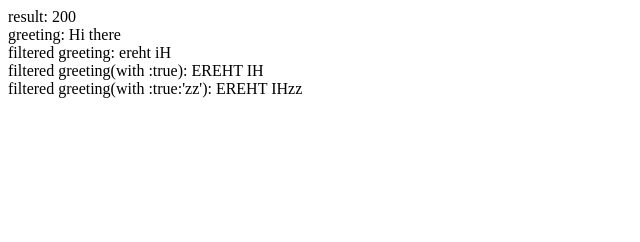
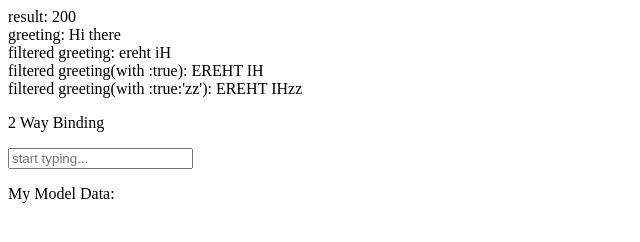
Before and after one commit to msbaek/angularjs-tutorial, a website: page app/custom-service.html in a window 1280 px wide. Shown: the whole page, without its empty margins (0-640 px from the left). Drawn offline with Linux system fonts and the light colour scheme.

Commit message:
2 way binding

```diff
--- a/app/custom-service.html
+++ b/app/custom-service.html
@@ -12,5 +12,10 @@
     filtered greeting(with :true): {{greeting | reverse:true}} <br/>
     filtered greeting(with :true:'zz'): {{greeting | reverse:true:'zz'}} <br/>
 </div>
+<div ng-controller="TwoWayBindingController">
+    <p>2 Way Binding</p>
+    <input type="text" ng-model="myModel" placeholder="start typing...">
+    <p>My Model Data: {{myModel}}</p>
+</div>
 </body>
 </html>
--- a/app/js/customer-service.js
+++ b/app/js/customer-service.js
@@ -35,3 +35,7 @@
        return out;
    }
 });
+
+customServiceApp.controller('TwoWayBindingController', function($scope) {
+   $scope.myModel = '';
+});
```
